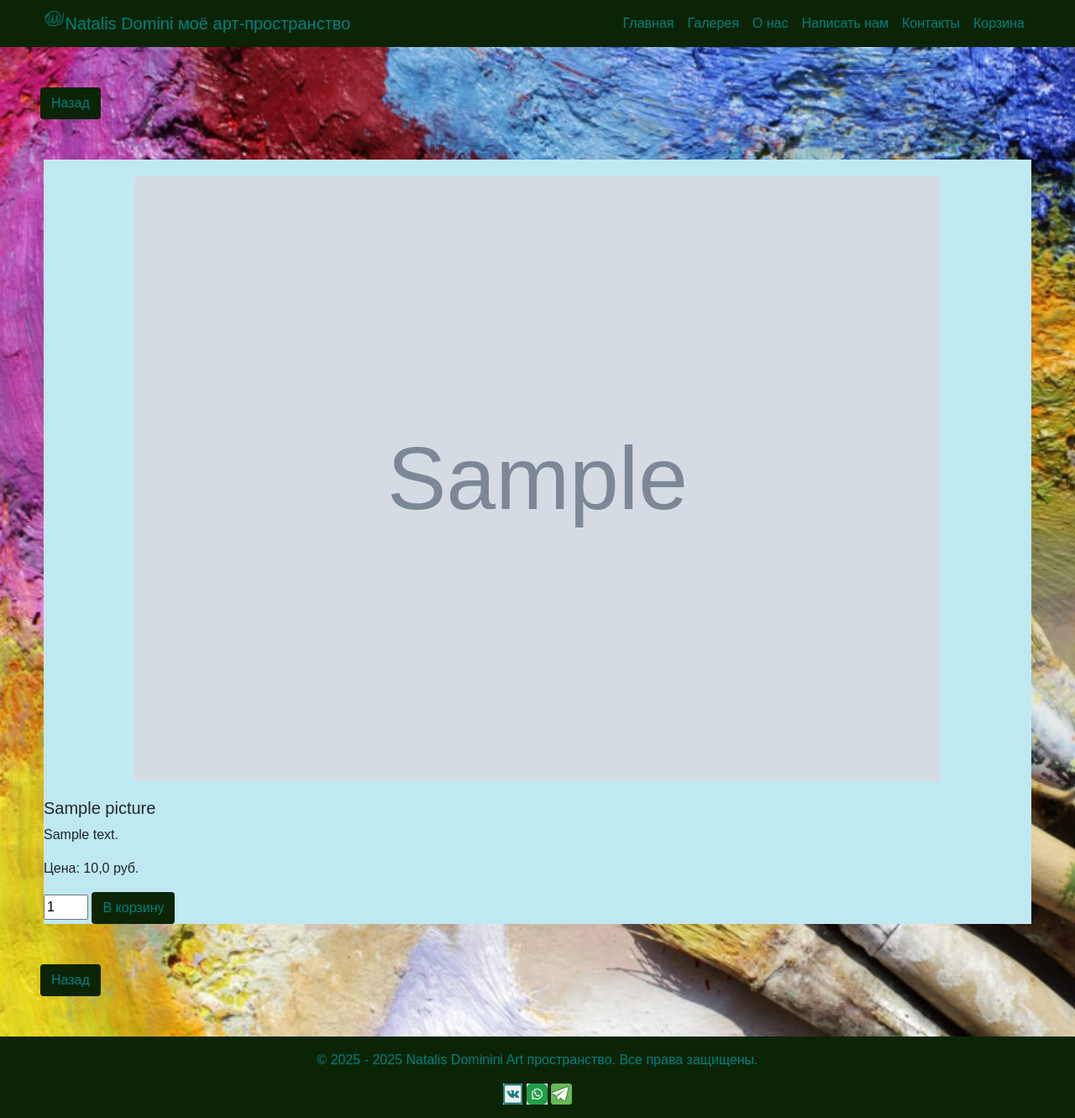
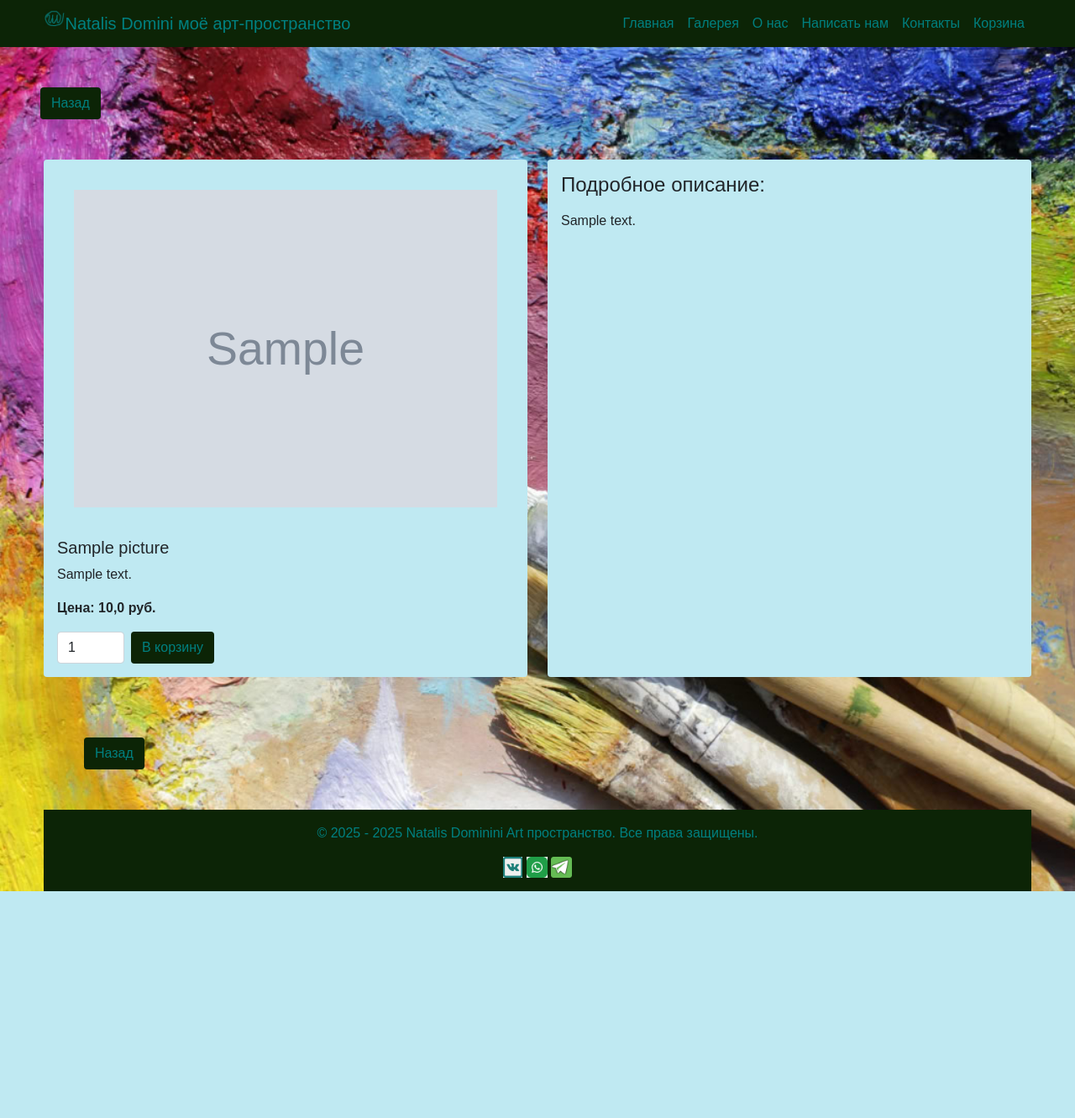
Before and after one commit to Iceeyess/art-gallery, a Django app: template gallery/templates/gallery/detail.html in a window 1280 px wide. Shown: the whole page at 84% size. After the commit the page ends 1061 px from the top, so only its background shows below. Run offline with Django 5.2, Linux system fonts and the light colour scheme; the template is opened without the code that fills it: values that come from a table or form of the project are taken from there, others are empty; tables that the repository leaves empty hold one stand-in row (values such as "Sample post"); grey boxes marked "Sample" are stand-in pictures; some libraries are stand-ins or nearby versions.

Commit message:
Исправил detail.html файл и описание товара. Добавил свойство detailed_description в модель Picture. + Миграции

```diff
--- a/gallery/models.py
+++ b/gallery/models.py
@@ -54,6 +54,8 @@
     description = models.TextField(verbose_name='описание', help_text='опишите картину',
                                    **NULLABLE)
     price = models.FloatField(default=0, verbose_name='цена', help_text='введите цену', **NULLABLE)
+    detailed_description = models.TextField(verbose_name='подробное описание', help_text='создайте описание картины',
+                                            **NULLABLE)
 
     def save(self, *args, **kwargs):
         """Переопределен для автосохранения полей self.name, self.description, self.series_number"""
--- a/gallery/templates/gallery/detail.html
+++ b/gallery/templates/gallery/detail.html
@@ -9,27 +9,53 @@
 
 <a href="{% url 'gallery:index' %}" class="btn bg-custom-orange text-custom-teal my-5 mx-5"
    style="align-center">Назад</a>
+
 <div class="container">
-    <div class="col-auto bg-custom-light">
+    <div class="row">
+        <!-- Левая колонка - изображение и основная информация -->
+        <div class="col-lg-6 col-md-12 mb-4">
+            <div class="bg-custom-light p-3 rounded">
                 <a href="{% get_url_picture object.picture %}">
                     <div class="artwork-container">
-                <img src="{% get_url_picture object.picture %}" alt="{{ object.name }}" class="artwork-image">
+                        <img src="{% get_url_picture object.picture %}" alt="{{ object.name }}"
+                             class="artwork-image img-fluid">
                     </div>
                 </a>
+
+                <div class="mt-3">
                     <h5 class="card-title">{{ object.name }}</h5>
-        <!-- Описание картины -->
-        <p class="card-text">{{ object.description }}</p>
-        <p class="card-text">Цена: {{ object.price }} руб.</p>
+                    <!-- Краткое описание картины -->
+                    <p class="card-text">{{ object.description|truncatewords:30 }}</p>
+                    <p class="card-text fw-bold">Цена: {{ object.price }} руб.</p>
 
                     {% if object not in preorder_list %}
-            <form method="GET" action="{% url 'trade:mark_to_buy' object.pk %}">
-                <input type="number" name="quantity" min="1" max="5" value="1" required>
+                    <form method="GET" action="{% url 'trade:mark_to_buy' object.pk %}"
+                          class="d-flex align-items-center gap-2 flex-wrap">
+                        <input type="number" name="quantity" min="1" max="5" value="1" required class="form-control"
+                               style="width: 80px;">
                         <button type="submit" class="btn bg-custom-orange text-custom-teal">В корзину</button>
                     </form>
                     {% else %}
-            <a href="{% url 'trade:mark_to_buy' object.pk %}" class="w-100 btn btn-sm btn-secondary"
+                    <a href="{% url 'trade:mark_to_buy' object.pk %}" class="btn btn-secondary w-100"
                        style="align-center">Убрать из корзины</a>
                     {% endif %}
+                </div>
+            </div>
+        </div>
+
+        <!-- Правая колонка - детали картины -->
+        <div class="col-lg-6 col-md-12 mb-4">
+            <div class="bg-custom-light p-3 rounded h-100">
+                <h4 class="mb-3">Подробное описание:</h4>
+                <!-- Подробное описание -->
+                <div class="detail-item">
+                    <div class="mt-2">
+                        {% if object.detailed_description %}
+                        {{ object.detailed_description|linebreaks }}
+                        {% endif %}
+                    </div>
+                </div>
+            </div>
         </div>
     </div>
 
```
Also changed, not shown: gallery/migrations/0002_picture_detailed_description_alter_picture_size.py (added). Lines whose indentation alone changed are shown as unchanged.
